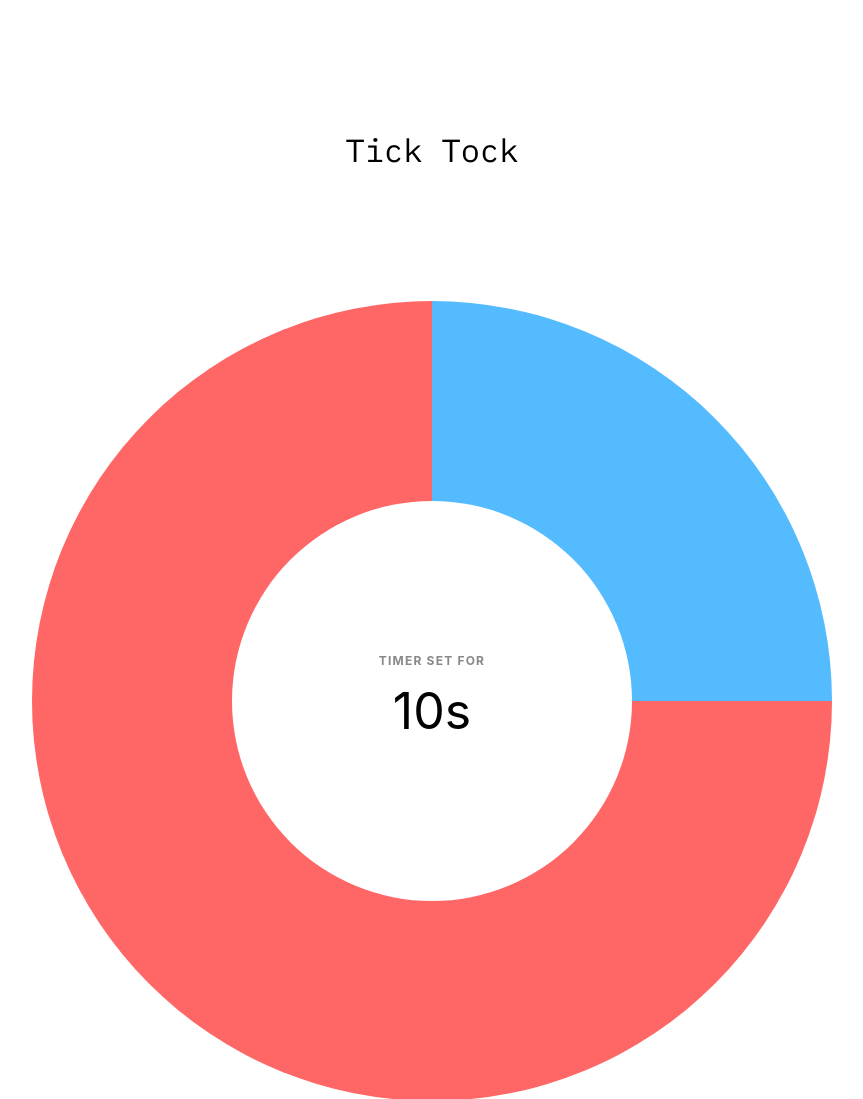
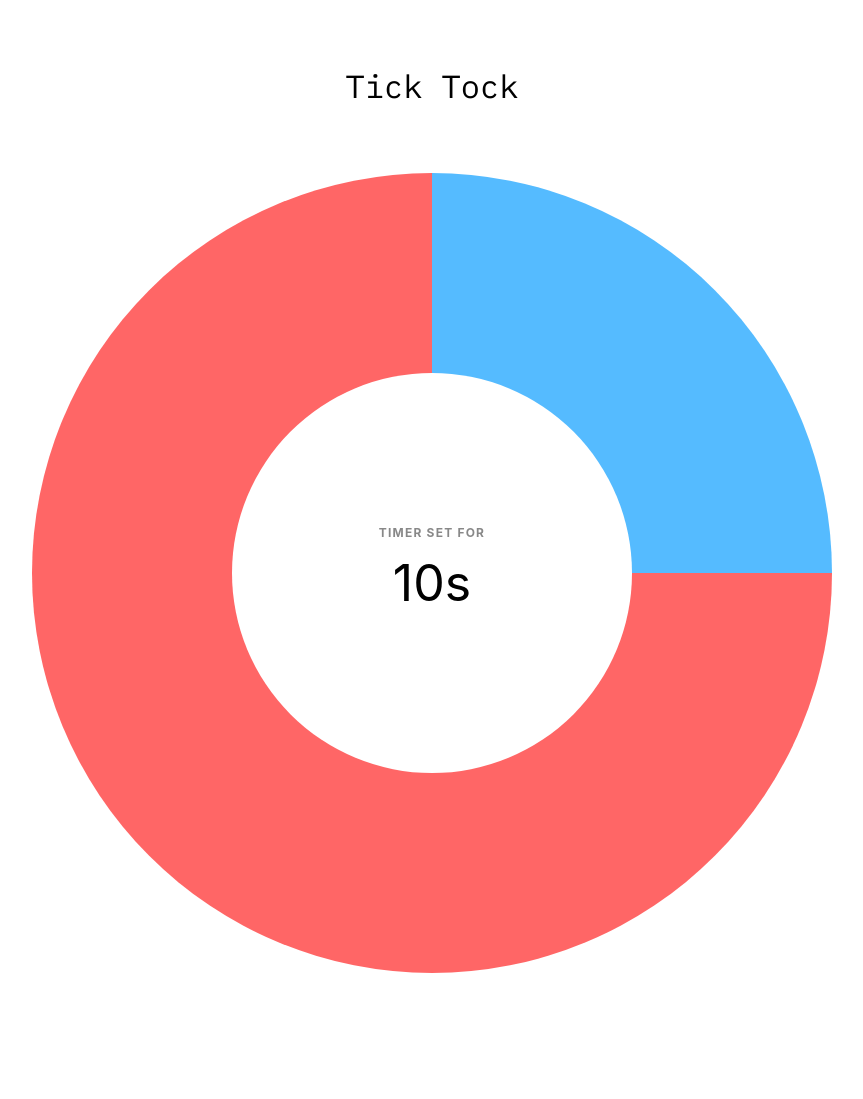
Before and after one commit to patrickhill/ticktock.rocks, a plain HTML site: page index.html in a window 1280 px wide. Shown: the whole page, without its empty margins (208-1071 px from the left). After the commit the page ends 973 px from the top, so only its background shows below. Drawn offline with Linux system fonts and the light colour scheme.

Commit message:
reduces heading space

```diff
--- a/index.html
+++ b/index.html
@@ -12,7 +12,7 @@
 
 </head>
 <body>
-  <h1 class="my-6">Tick Tock</h1>
+  <h1 class="my-5">Tick Tock</h1>
   <div class="hemisphere-wrap">
     <div class="hemisphere right-hemisphere"></div>
     <div class="hemisphere left-hemisphere"></div>
```
